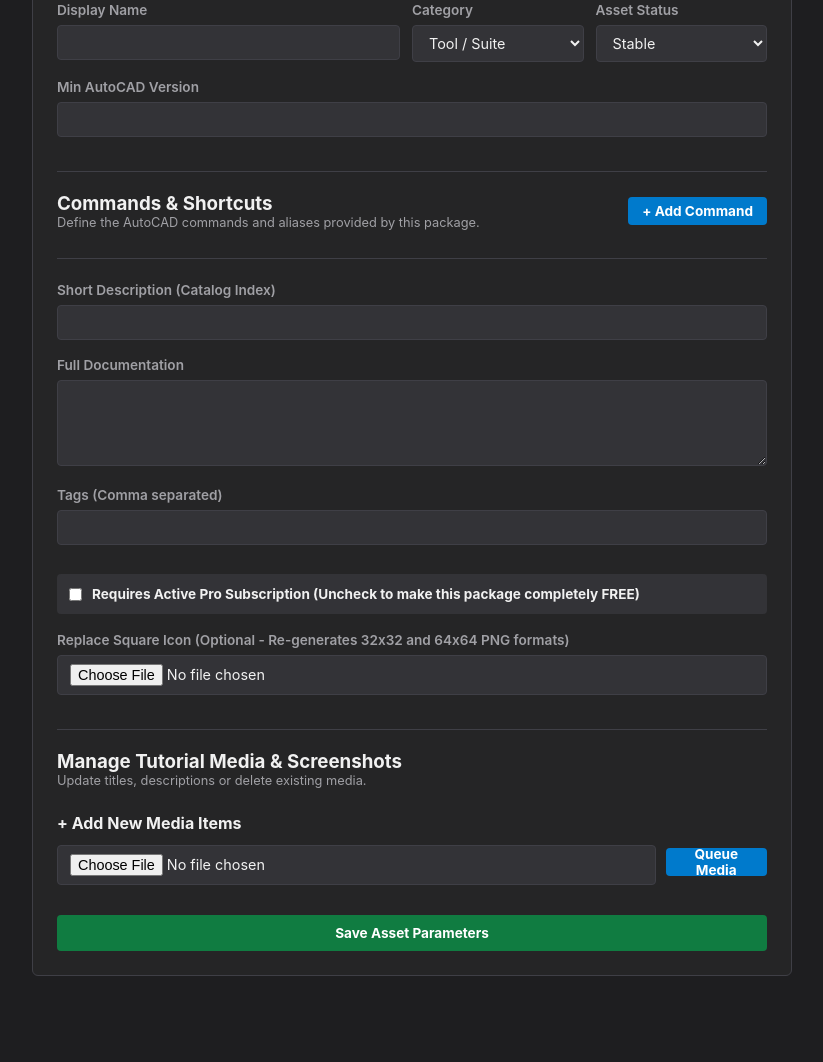
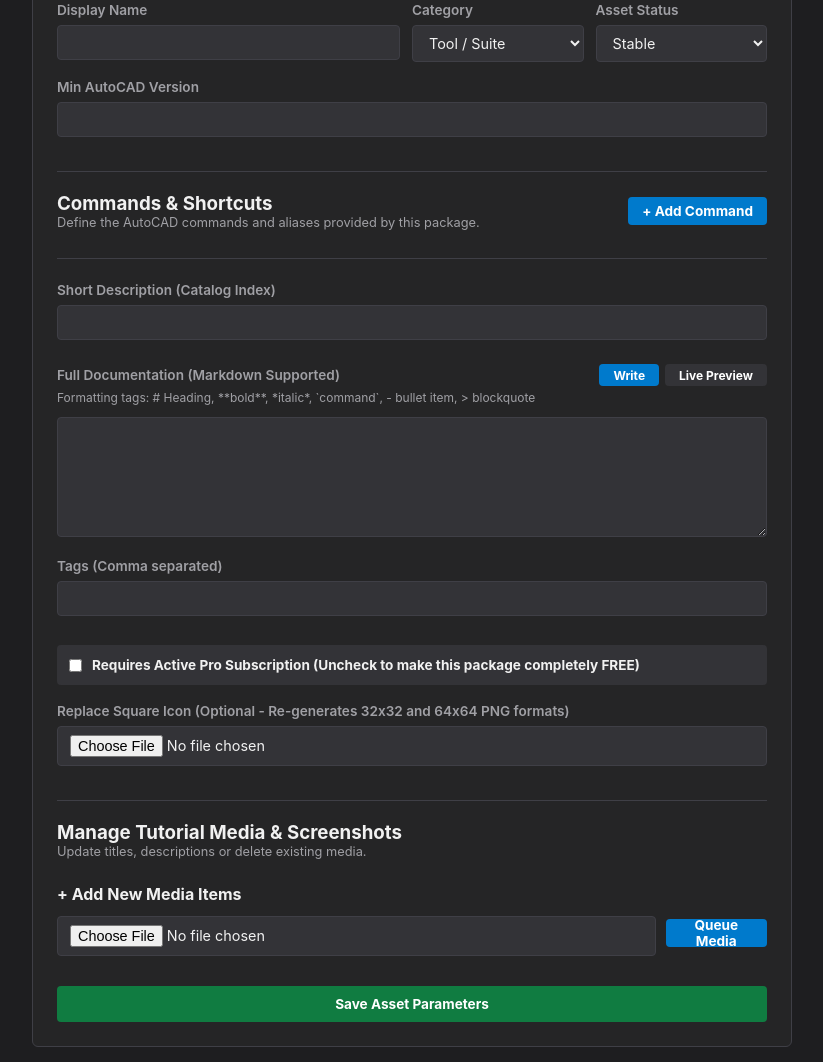
Before and after one commit to KAALK-Studio/KAALK-mainServer, a FastAPI app: template app/templates/admin/asset_edit.html in a window 1280 px wide. Shown: the part 172-1234 px from the top of the page, without its empty margins (228-1051 px from the left). Before the commit the page ends 1148 px from the top, so only its background shows below. Run offline with FastAPI, Linux system fonts and the light colour scheme; the template is opened without the code that fills it, so the values that code supplies are empty.

Commit message:
Update asset_edit.html

```diff
--- a/app/templates/admin/asset_edit.html
+++ b/app/templates/admin/asset_edit.html
@@ -91,8 +91,21 @@
         <label>Short Description (Catalog Index)</label>
         <input type="text" name="short_desc" value="{{ asset.short_desc or '' }}" required>
 
-        <label>Full Documentation</label>
-        <textarea name="full_desc" rows="4">{{ asset.full_desc or '' }}</textarea>
+        <!-- Markdown Full Documentation with Live Preview -->
+        <div style="margin-top: 10px;">
+            <div style="display: flex; justify-content: space-between; align-items: center; margin-bottom: 4px;">
+                <label style="margin-bottom: 0;">Full Documentation (Markdown Supported)</label>
+                <div style="display: flex; gap: 6px;">
+                    <button type="button" id="docWriteTab" class="btn" style="height: 22px; font-size: 0.75rem; background: var(--accent);" onclick="toggleDocTab('write')">Write</button>
+                    <button type="button" id="docPreviewTab" class="btn" style="height: 22px; font-size: 0.75rem; background: var(--surface-alt);" onclick="toggleDocTab('preview')">Live Preview</button>
+                </div>
+            </div>
+            <div style="font-size: 0.75rem; color: var(--muted); margin-bottom: 6px;">
+                Formatting tags: <code># Heading</code>, <code>**bold**</code>, <code>*italic*</code>, <code>`command`</code>, <code>- bullet item</code>, <code>> blockquote</code>
+            </div>
+            <textarea name="full_desc" id="fullDescInput" rows="6">{{ asset.full_desc or '' }}</textarea>
+            <div id="fullDescPreview" style="display: none; background: var(--surface-alt); border: 1px solid var(--border); padding: 12px; border-radius: 4px; min-height: 140px; font-size: 0.9rem; margin-bottom: 14px;"></div>
+        </div>
 
         <label>Tags (Comma separated)</label>
         <input type="text" name="tags" value="{{ asset.tags or '' }}">
@@ -143,6 +156,42 @@
 </div>
 
 <script>
+function renderMarkdownPreview(raw) {
+    if (!raw) return '<em style="color: var(--muted);">No text entered.</em>';
+    let html = raw
+        .replace(/&/g, '&amp;').replace(/</g, '&lt;').replace(/>/g, '&gt;')
+        .replace(/^### (.*$)/gim, '<h4 style="margin: 8px 0 4px 0; color: var(--text);">$1</h4>')
+        .replace(/^## (.*$)/gim, '<h3 style="margin: 10px 0 6px 0; color: var(--text);">$1</h3>')
+        .replace(/^# (.*$)/gim, '<h2 style="margin: 12px 0 8px 0; color: var(--text);">$1</h2>')
+        .replace(/^\> (.*$)/gim, '<blockquote style="border-left: 3px solid var(--accent); padding-left: 8px; margin: 6px 0; color: var(--muted); font-style: italic;">$1</blockquote>')
+        .replace(/\*\*(.*?)\*\*/gim, '<strong>$1</strong>')
+        .replace(/\*(.*?)\*/gim, '<em>$1</em>')
+        .replace(/`([^`]+)`/gim, '<code style="background: var(--surface); padding: 2px 4px; border-radius: 3px; color: var(--accent); font-family: monospace;">$1</code>')
+        .replace(/^\- (.*$)/gim, '<li style="margin-left: 18px;">$1</li>')
+        .replace(/\n$/gim, '<br />');
+    return html;
+}
+
+function toggleDocTab(mode) {
+    const input = document.getElementById('fullDescInput');
+    const preview = document.getElementById('fullDescPreview');
+    const writeBtn = document.getElementById('docWriteTab');
+    const prevBtn = document.getElementById('docPreviewTab');
+
+    if (mode === 'preview') {
+        preview.innerHTML = renderMarkdownPreview(input.value);
+        input.style.display = 'none';
+        preview.style.display = 'block';
+        prevBtn.style.background = 'var(--accent)';
+        writeBtn.style.background = 'var(--surface-alt)';
+    } else {
+        input.style.display = 'block';
+        preview.style.display = 'none';
+        writeBtn.style.background = 'var(--accent)';
+        prevBtn.style.background = 'var(--surface-alt)';
+    }
+}
+
 const commandsContainer = document.getElementById('commandsContainer');
 
 function addCommandRow(command = '', alias = '', title = '', description = '') {
```
